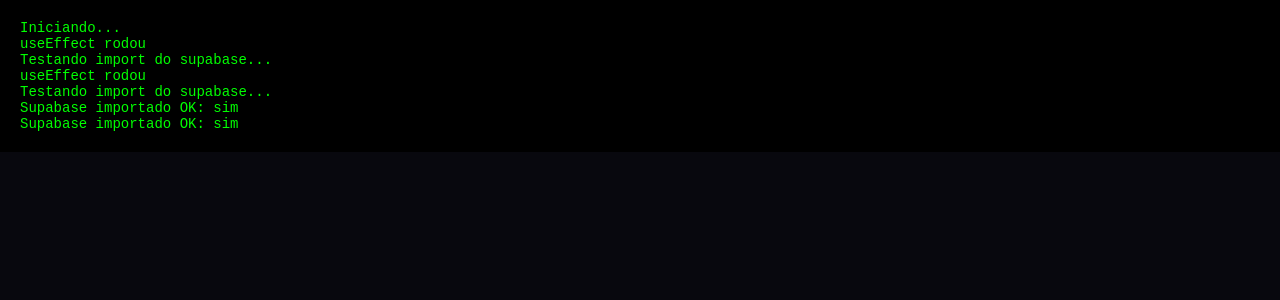
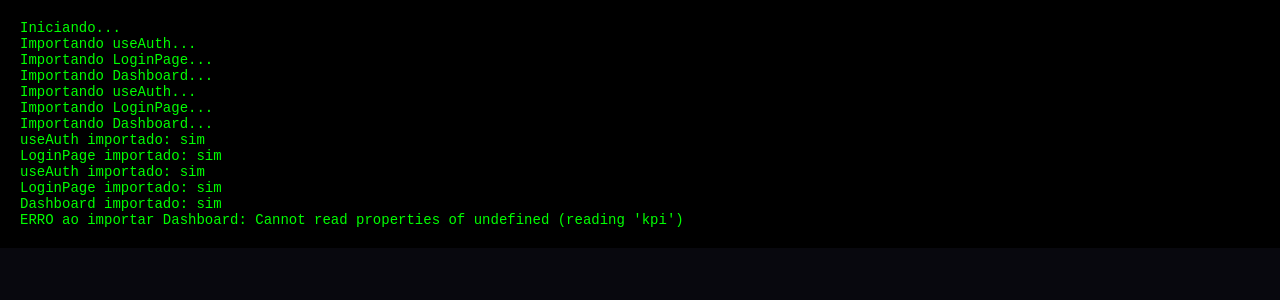
Before and after one commit to R4-Vendas/r4-sales-dash, a React (Vite) app: page / in a window 1280 px wide. Shown: the top 300 px of the page. Built offline with nearby package versions, Linux system fonts and the light colour scheme.

Commit message:
Refactor useEffect to import components dynamically
Removed initial log message and added imports for useAuth, LoginPage, and Dashboard with error handling.

```diff
--- a/src/App.jsx
+++ b/src/App.jsx
@@ -6,23 +6,31 @@ export default function App() {
   useEffect(() => {
     const append = (msg) => setLog((prev) => prev + msg + '\n');
 
-    append('useEffect rodou');
-
     window.onerror = (msg, src, line, col, err) => {
-      append('ERRO GLOBAL: ' + msg + ' em ' + src + ':' + line);
+      append('ERRO GLOBAL: ' + msg + ' linha ' + line);
       return true;
     };
 
-    try {
-      append('Testando import do supabase...');
-      import('./lib/supabase').then((mod) => {
-        append('Supabase importado OK: ' + (mod.supabase ? 'sim' : 'não'));
-      }).catch((e) => {
-        append('ERRO ao importar supabase: ' + e.message);
-      });
-    } catch (e) {
-      append('ERRO síncrono: ' + e.message);
-    }
+    append('Importando useAuth...');
+    import('./hooks/useAuth').then((mod) => {
+      append('useAuth importado: ' + (mod.useAuth ? 'sim' : 'não'));
+    }).catch((e) => {
+      append('ERRO ao importar useAuth: ' + e.message);
+    });
+
+    append('Importando LoginPage...');
+    import('./pages/LoginPage').then((mod) => {
+      append('LoginPage importado: ' + (mod.default ? 'sim' : 'não'));
+    }).catch((e) => {
+      append('ERRO ao importar LoginPage: ' + e.message);
+    });
+
+    append('Importando Dashboard...');
+    import('./pages/Dashboard').then((mod) => {
+      append('Dashboard importado: ' + (mod.default ? 'sim' : 'não'));
+    }).catch((e) => {
+      append('ERRO ao importar Dashboard: ' + e.message);
+    });
   }, []);
 
   return (
```
